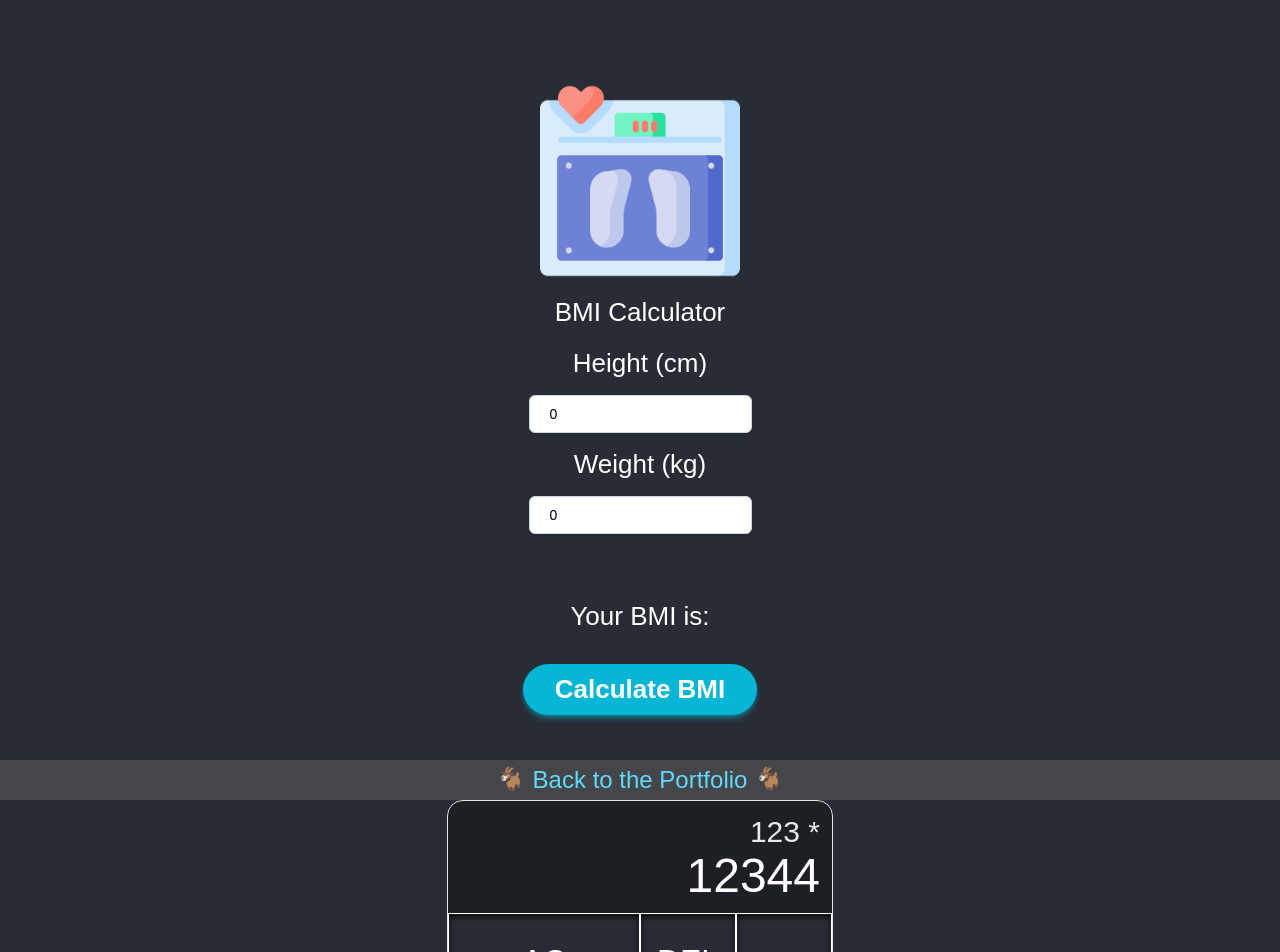
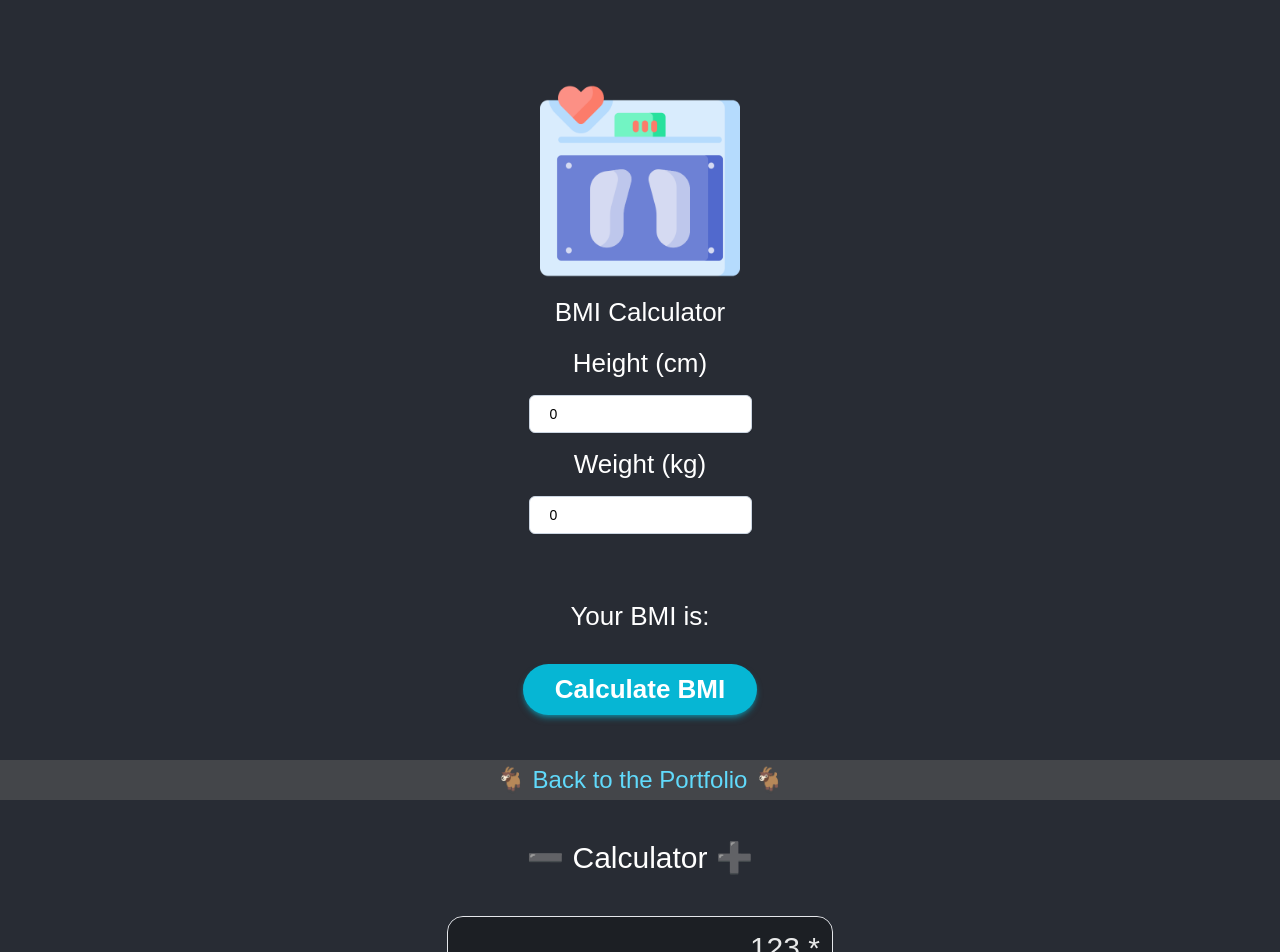
Before and after one commit to SanditZZ/calculator, a React (Create React App) app: page / in a window 1280 px wide. Shown: the top 952 px of the page. Built offline with nearby package versions, Linux system fonts and the light colour scheme.

Commit message:
Add Title

```diff
--- a/src/components/Calculator.jsx
+++ b/src/components/Calculator.jsx
@@ -4,6 +4,7 @@ import '../App.css'
 export default function Calculator() {
   return (
     <div className='calculator-container min-h-screen bg-primary text-3xl text-white text-center flex flex-none flex-col items-center'>
+        <div className="calculator-title m-10">&#x2796; Calculator &#x2795;</div>
         <div className='calculator-grid grid grid-cols-[repeat(4,_6rem)] grid-rows-[minmax(7rem,_auto)_repeat(5,_6rem)] border rounded-2xl overflow-hidden'>
             <div className="output col-span-full bg-black/30 flex flex-col items-end justify-around p-3 break-all">
                 <div className="previous-operand text-white/90">123 *</div>
```
